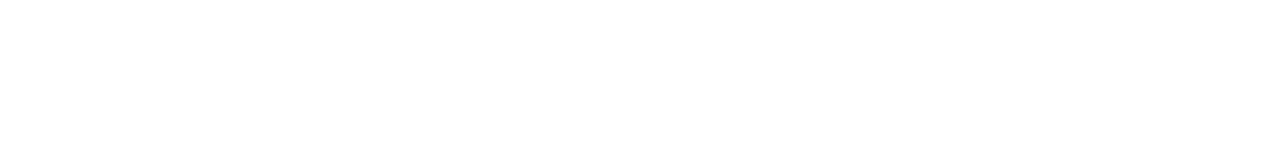
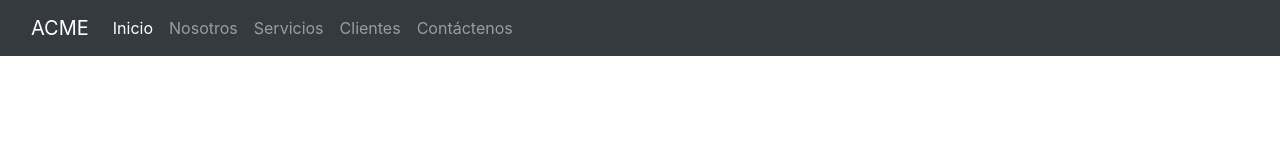
Before and after one commit to gerardoponce/dawa-lab2-acme, a website: page resources/clientes.html in a window 1280 px wide. Drawn offline with nearby package versions, Linux system fonts and the light colour scheme.

Commit message:
template header

```diff
--- a/resources/clientes.html
+++ b/resources/clientes.html
@@ -0,0 +1,44 @@
+<!DOCTYPE html>
+<html lang="es">
+<head>
+    <meta charset="UTF-8">
+    <meta http-equiv="X-UA-Compatible" content="IE=edge">
+    <meta name="viewport" content="width=device-width, initial-scale=1.0">
+    <title>ACME - Clientes</title>
+    <link rel="stylesheet" href="https://cdn.jsdelivr.net/npm/bootstrap@4.6.0/dist/css/bootstrap.min.css" integrity="sha384-B0vP5xmATw1+K9KRQjQERJvTumQW0nPEzvF6L/Z6nronJ3oUOFUFpCjEUQouq2+l" crossorigin="anonymous">
+</head>
+<body>
+    <header>
+        <nav class="navbar navbar-expand-lg navbar-dark bg-dark">
+          <div class="container-fluid">
+            <a class="navbar-brand" href="#">ACME</a>
+            <button class="navbar-toggler" type="button" data-bs-toggle="collapse" data-bs-target="#navbarNav" aria-controls="navbarNav" aria-expanded="false" aria-label="Toggle navigation">
+              <span class="navbar-toggler-icon"></span>
+            </button>
+            <div class="collapse navbar-collapse" id="navbarNav">
+              <ul class="navbar-nav">
+                <li class="nav-item">
+                  <a class="nav-link active" aria-current="page" href="/">Inicio</a>
+                </li>
+                <li class="nav-item">
+                  <a class="nav-link" href="/nosotros">Nosotros</a>
+                </li>
+                <li class="nav-item">
+                  <a class="nav-link" href="/servicios">Servicios</a>
+                </li>
+                <li class="nav-item">
+                  <a class="nav-link" href="/clientes">Clientes</a>
+                </li>
+                <li class="nav-item">
+                  <a class="nav-link" href="/contacto">Contáctenos</a>
+                </li>
+              </ul>
+            </div>
+          </div>
+        </nav>
+    </header>
+
+    <script src="https://code.jquery.com/jquery-3.5.1.slim.min.js" integrity="sha384-DfXdz2htPH0lsSSs5nCTpuj/zy4C+OGpamoFVy38MVBnE+IbbVYUew+OrCXaRkfj" crossorigin="anonymous"></script>
+    <script src="https://cdn.jsdelivr.net/npm/bootstrap@4.6.0/dist/js/bootstrap.bundle.min.js" integrity="sha384-Piv4xVNRyMGpqkS2by6br4gNJ7DXjqk09RmUpJ8jgGtD7zP9yug3goQfGII0yAns" crossorigin="anonymous"></script>
+</body>
+</html>
```
Also changed, not shown: resources/contacto.html (+30 -0 lines), resources/inicio.html (+30 -0 lines), resources/nosotros.html (+45 -0 lines), resources/servicios.html (+45 -0 lines).
